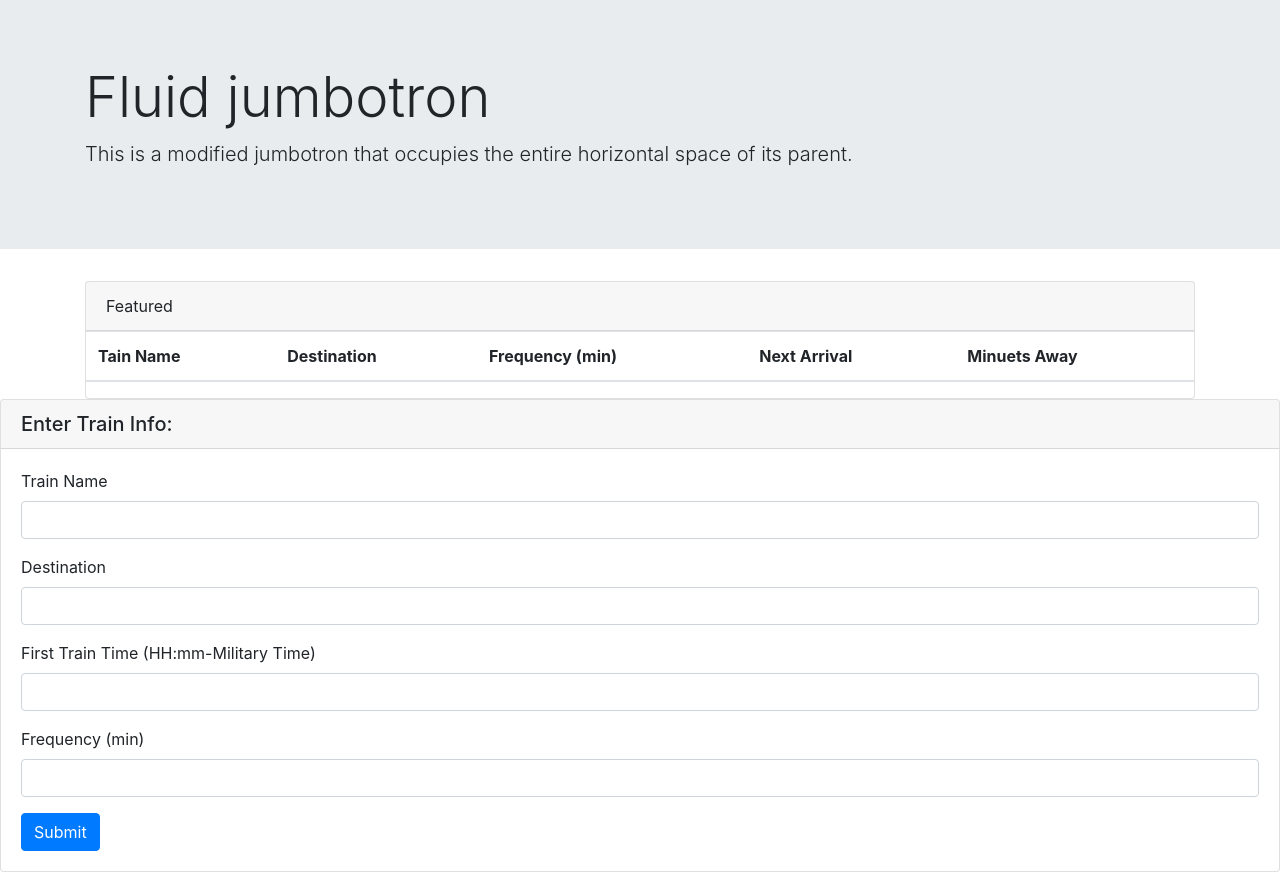
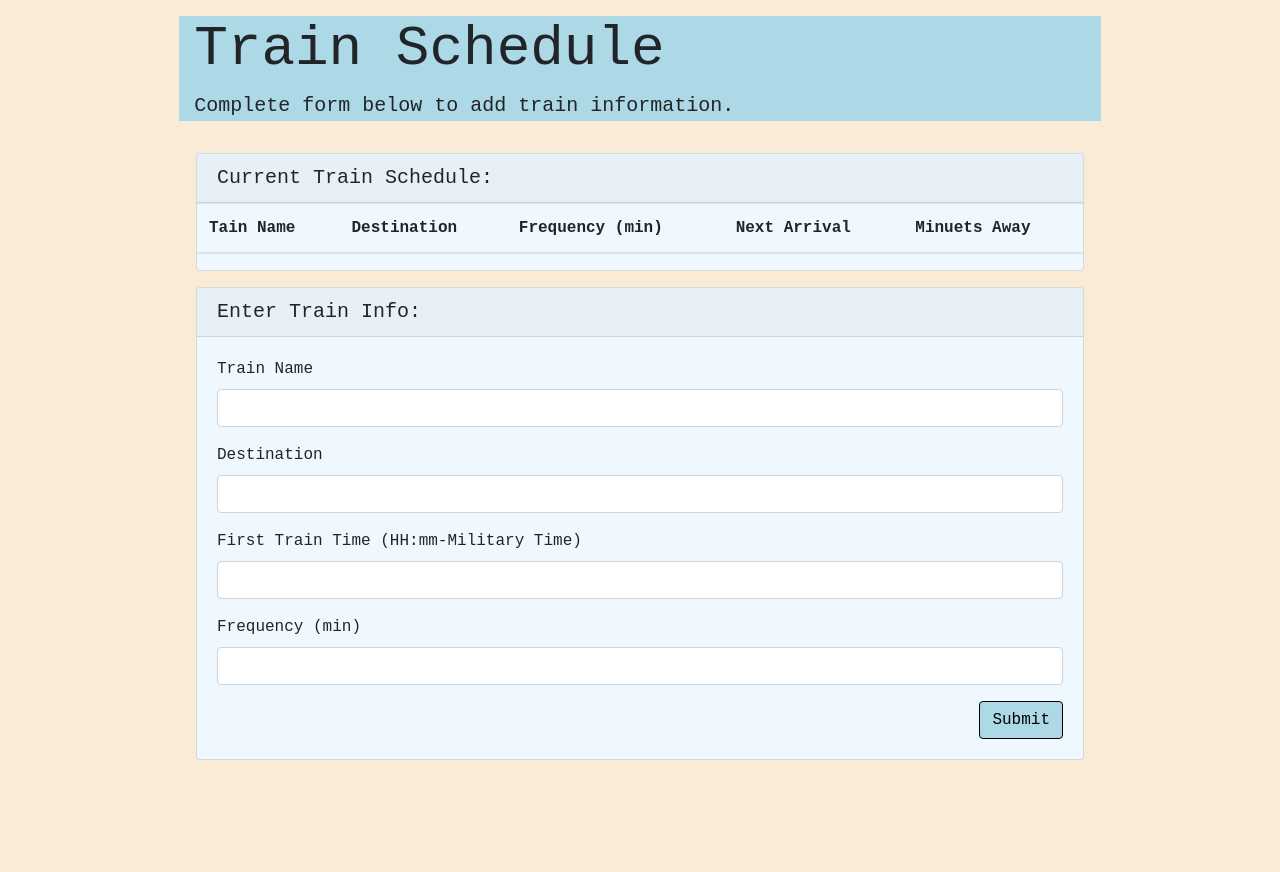
Before and after one commit to JoeScholz/TrainScheduler, a plain HTML site: page index.html in a window 1280 px wide. After the commit the page ends 800 px from the top, so only its background shows below. Drawn offline with nearby package versions, Linux system fonts and the light colour scheme; no server answers.

Commit message:
some style, submit

```diff
--- a/assets/css/style.css
+++ b/assets/css/style.css
@@ -1,11 +1,55 @@
-html, body{
-    width: 100%;
-    height: 100%;
+#bodyStyle{
+    background-color: antiquewhite;
+
+}
+
+.container-content{
+    font-family: monospace;
+}
+
+#jumboStyle{
+    border-width: 5px;
+    border-bottom-color: black;
+    font-family: monospace;
+    background-color: lightblue;
+    height: fit-content;
+    padding: 0;
+    margin-top: 1em;
+    margin-left: 14%;
+    margin-right: 14%;
+
+}
+
+#topStyle{
+    background-color: aliceblue;
+}
+
+#topCardStyle{
+    position: relative;
+    margin-left: 10%;
+    margin-right: 10%;
+
+}
+
+#bottomStyle{
+    background-color: aliceblue;
 }
 
 #cardStyle{
-    display: flex;
+    margin-top: 1em;
     position: relative;
     margin-left: 10%;
     margin-right: 10%;
+    margin-bottom: 1em;
 }
+
+tbody{
+    text-align: center;
+}
+
+#train-submit{
+    background-color: lightblue;
+    color: black;
+    border-color: black;
+    float: right;
+}
--- a/assets/js/logic.js
+++ b/assets/js/logic.js
@@ -38,9 +38,6 @@ trainDatabase.ref().push(trainInput);
   console.log(trainInput.first);
   console.log(trainInput.freq);
 
-// confirmation
-  alert("Train info added");
-
   $("#train-name").val("");
   $("#destination").val("");
   $("#first-train").val("");
--- a/index.html
+++ b/index.html
@@ -14,19 +14,20 @@
 
 </head>
 
-<body>
-    <div class="jumbotron jumbotron-fluid">
+<body id="bodyStyle">
+    <div class="jumbotron jumbotron-fluid" id="jumboStyle">
         <div class="container">
-          <h1 class="display-4">Fluid jumbotron</h1>
-          <p class="lead">This is a modified jumbotron that occupies the entire horizontal space of its parent.</p>
+          <h1 class="display-4">Train Schedule</h1>
+          <p class="lead">Complete form below to add train information.</p>
         </div>
       </div>
       <div class="container container-content">
         <form>
-                <div class="card">
-                        <div class="card-header">
-                          Featured
-                        </div>
+              <div id="topCardStyle">
+                <div class="card" id="topStyle">
+                        <h5 class="card-header">
+                          Current Train Schedule:
+                        </h5>
                         <div class="train-table">
                            <table class="table table-striped">
                                     <thead>
@@ -39,15 +40,16 @@
                                       </tr>
                                     </thead>
                                     <tbody>
-
+                                     <!-- from javaQuery -->
                                     </tbody>
                                   </table>
-                                </div>
                             </div>
                         </div>
                       </div>
-                      <div class="cardStyle">
-                      <div class="card">
+
+
+                      <div id="cardStyle">
+                      <div class="card" id="bottomStyle">
                             <h5 class="card-header">Enter Train Info:</h5>
                             <div class="card-body">
                                     <form>
@@ -71,9 +73,6 @@
                                           <button type="submit" class="btn btn-primary" id="train-submit">Submit</button>
                             </div>
                           </div>
-
-          </form>
-
       </div>
 
 
```
